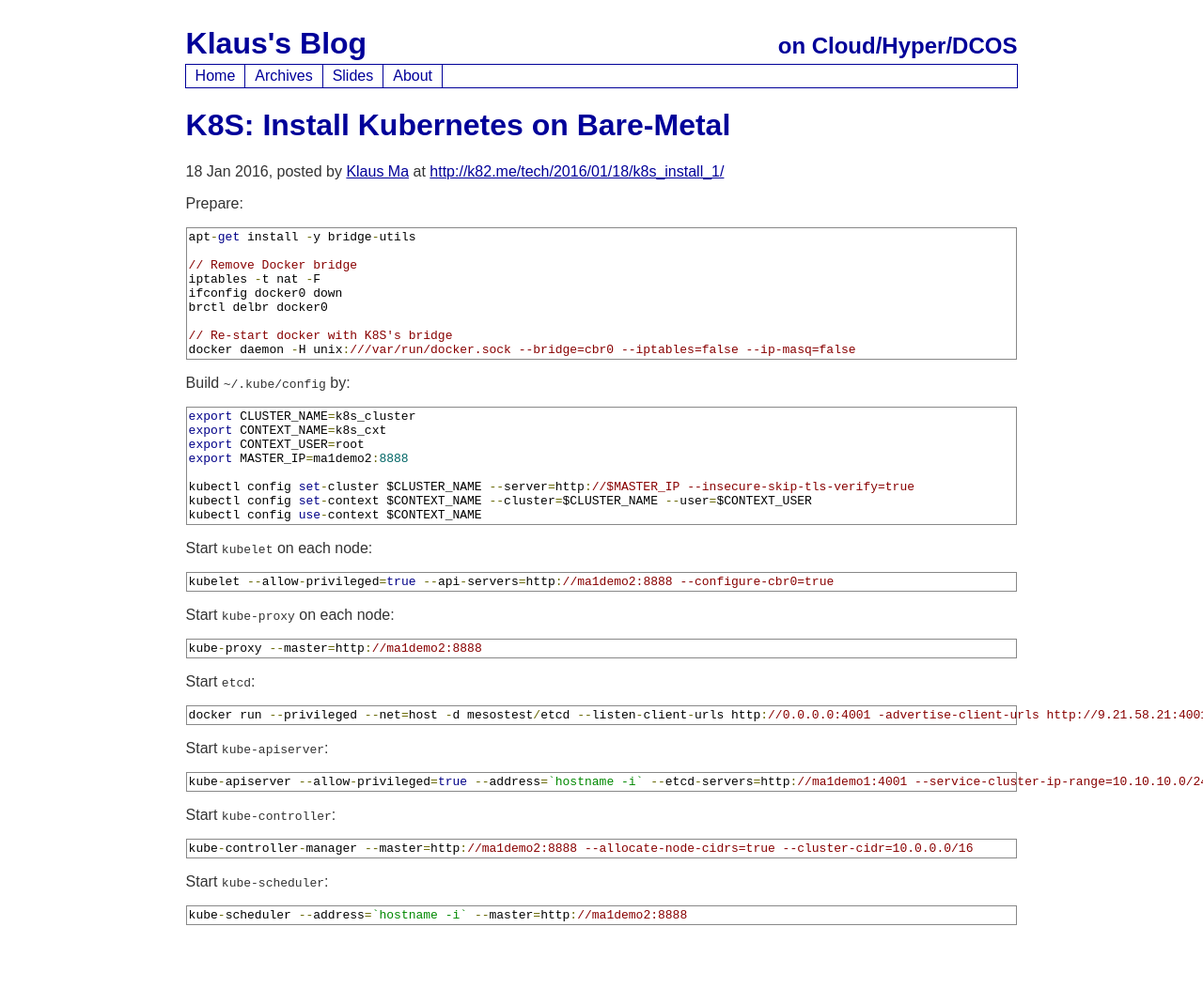
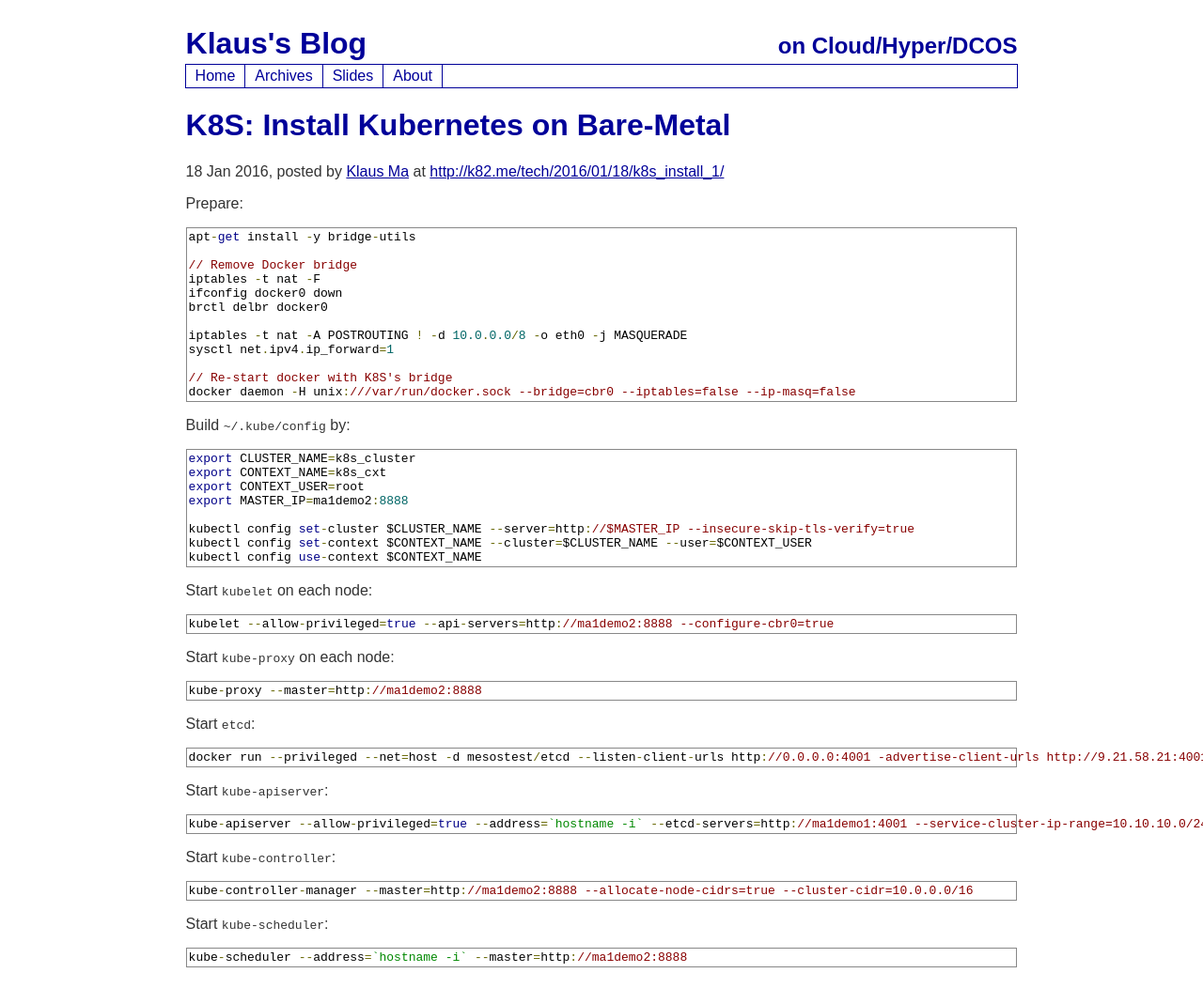
Before and after one commit to k82cn/k82cn.github.io, a Jekyll site: the page built from _posts/2016-01-18-k8s_install_1.md, in a window 1280 px wide. Shown: the whole page at 94% size. Built offline with Jekyll 4.4.1, drawn with Linux system fonts in a browser that asks for light colours; comment, search, counter and statistics services are not loaded; before the commit the page ends 1024 px from its top, so only the background shows below that.

Commit message:
add routing configuration

```diff
--- a/_posts/2016-01-18-k8s_install_1.md
+++ b/_posts/2016-01-18-k8s_install_1.md
@@ -12,6 +12,9 @@
     iptables -t nat -F
     ifconfig docker0 down
     brctl delbr docker0
+
+    iptables -t nat -A POSTROUTING ! -d 10.0.0.0/8 -o eth0 -j MASQUERADE
+    sysctl net.ipv4.ip_forward=1
 
     // Re-start docker with K8S's bridge
     docker daemon -H unix:///var/run/docker.sock --bridge=cbr0 --iptables=false --ip-masq=false
```
